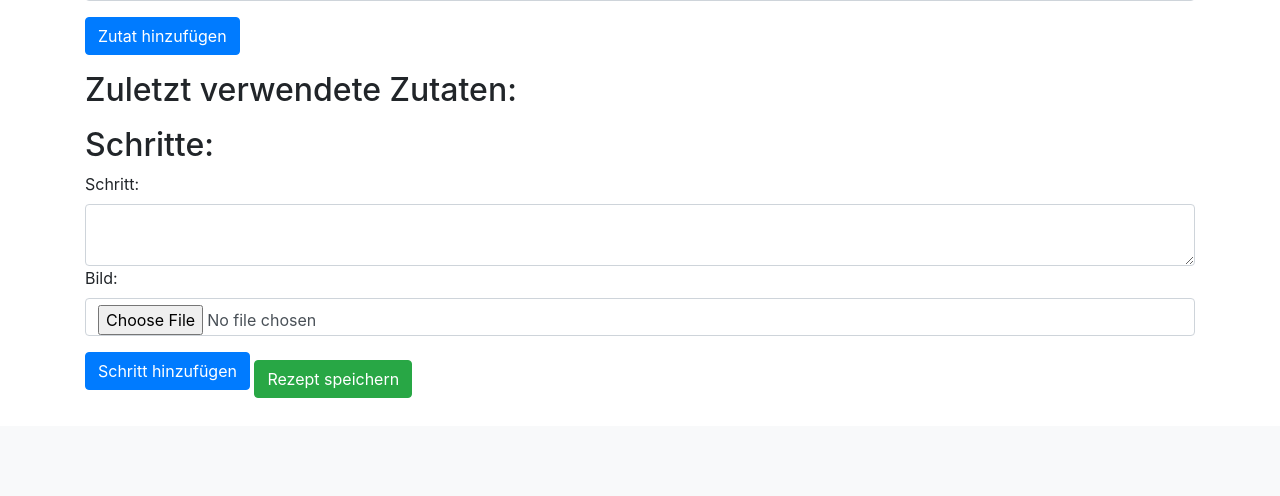
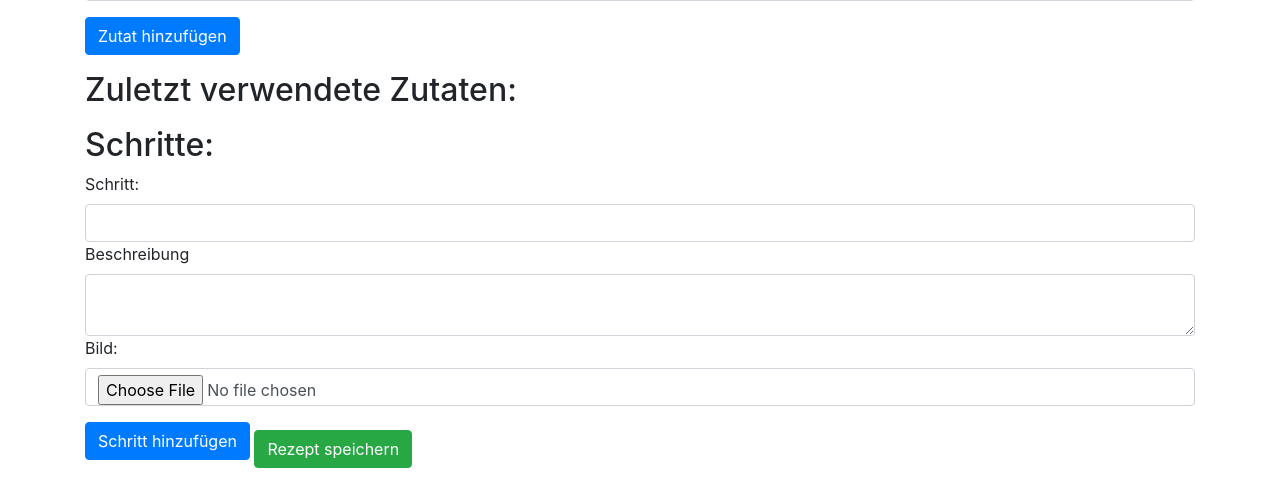
Before and after one commit to NikolasHo/KURS, a Django app: page /recipe/add in a window 1280 px wide. Shown: the part 729-1225 px from the top of the page. Before the commit the page ends 1127 px from the top, so only its background shows below. Run offline with Django 4.2, Linux system fonts and the light colour scheme; data comes from the database, SQL or seed files in the repository; data that the repository does not hold is empty; parts of the project's set-up code (start-up, migrations or seed data) failed here and were passed over; some libraries are stand-ins or nearby versions.

Commit message:
Add headline to recepie steps

```diff
--- a/web/page/forms.py
+++ b/web/page/forms.py
@@ -22,7 +22,8 @@ class RecipeForm(forms.Form):
     ingredient_weight = forms.CharField(label='Gewicht', widget=forms.Textarea)
 
 
-    steps = forms.CharField(label='Schritte', widget=forms.Textarea)
+    step_headline = forms.CharField(label='Schritt', widget=forms.Textarea)
+    step_description = forms.CharField(label='Beschreibung', widget=forms.Textarea)
     step_img = forms.ImageField(label='Bild für jeden Schritt', required=False)
 
     def save(self):
@@ -46,16 +47,22 @@ class RecipeForm(forms.Form):
             )
             recipe_data.ingredients.add(ingredient_tmp)
 
-        steps_data = self.data.getlist('steps')
+        step_headlines = self.data.getlist('step_headline')
+        step_descriptions = self.data.getlist('step_description')
         step_images = self.files.getlist('step_img')
 
-        for index, step_description in enumerate(steps_data):
-            step_image = step_images[index] if index < len(step_images) else None
+        for i in range(len(step_headlines)):
+            headline = step_headlines[i]
+            description = step_descriptions[i]
+            image = step_images[i] if i < len(step_images) else None
+
             step = recipe_step.objects.create(
-                recipe_step_description=step_description,
+                recipe_step_description=description,
+                recipe_step_headline=headline,
             )
-            if step_image:
-                step.recipe_step_img = step_image
+
+            if image:
+                step.recipe_step_img = image
             step.save()
             recipe_data.recipe_steps.add(step)
 
--- a/web/page/templates/pages/add_recipe.html
+++ b/web/page/templates/pages/add_recipe.html
@@ -59,8 +59,11 @@
       var newStep = `
       <div id="steps-container" class="mb-3">
         <div class="step">
-          <label for="step-description" class="form-label">Schritt:</label>
-          <textarea name="steps" class="form-control step-description"></textarea>
+          <label for="step-headline" class="form-label">Schritt:</label>
+          <input type="text" name="step_headline" class="form-control step-headline"></input>
+
+          <label for="step-description" class="form-label">Beschreibung</label>
+          <textarea name="step_description" class="form-control step-description"></textarea>
 
           <label for="steps-image" class="form-label">Bild:</label>
           <input type="file" name="step_img" id="steps-image" class="form-control" accept="image/*" >
@@ -138,8 +141,11 @@
     <h2>Schritte:</h2>
     <div id="steps-container" class="mb-3">
       <div class="step">
-        <label for="step-description" class="form-label">Schritt:</label>
-        <textarea name="steps" class="form-control step-description"></textarea>
+        <label for="step-headline" class="form-label">Schritt:</label>
+        <input type="text" name="step_headline" class="form-control step-headline"></input>
+
+        <label for="step-description" class="form-label">Beschreibung</label>
+        <textarea name="step_description" class="form-control step-description"></textarea>
 
         <label for="steps-image" class="form-label">Bild:</label>
         <input type="file" name="step_img" id="steps-image" class="form-control" accept="image/*" >
--- a/web/page/templates/pages/recipe_detail.html
+++ b/web/page/templates/pages/recipe_detail.html
@@ -26,6 +26,7 @@
     {% if step.recipe_step_img %}
       <img src="{{ step.recipe_step_img.url }}" alt="Schritt {{ forloop.counter }}" class="img-fluid">
     {% endif %}
+    <h3>{{ step.recipe_step_headline }}</h3>
     <p>{{ step.recipe_step_description }}</p>
   </div>
 {% endfor %}
--- a/web/page/views.py
+++ b/web/page/views.py
@@ -188,7 +188,7 @@ def add_recipe(request):
         if form.is_valid():
             try:
                 with transaction.atomic():
-                    logger.debug(f"Form data before saving: {form.cleaned_data}")
+                    logger.info(f"Form data before saving: {form.cleaned_data}")
                     form.save()
                     logger.info("Form data saved successfully.")
             except Exception as e:
```
Also changed, not shown: web/page/models.py (+5 -4 lines).
